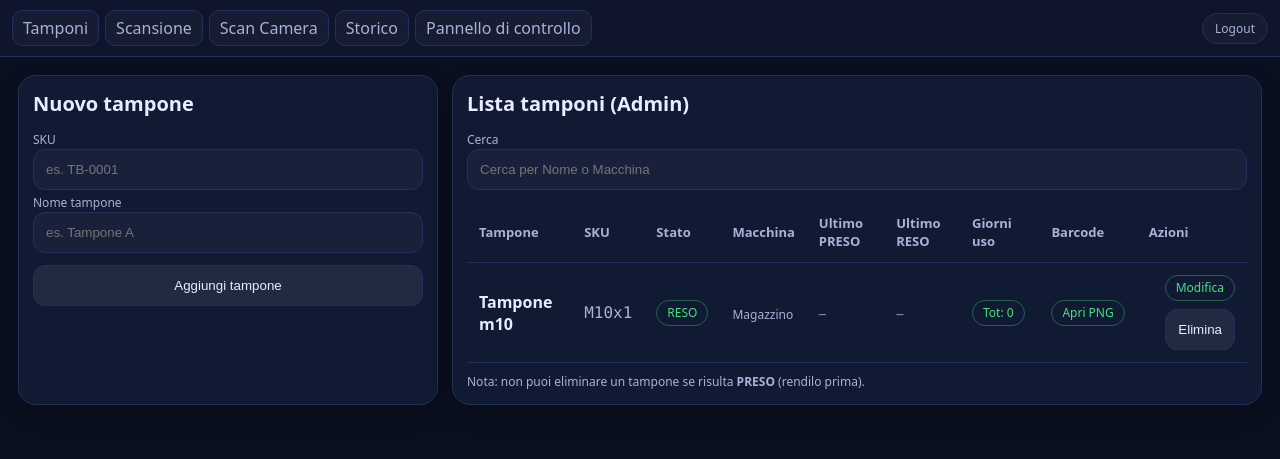
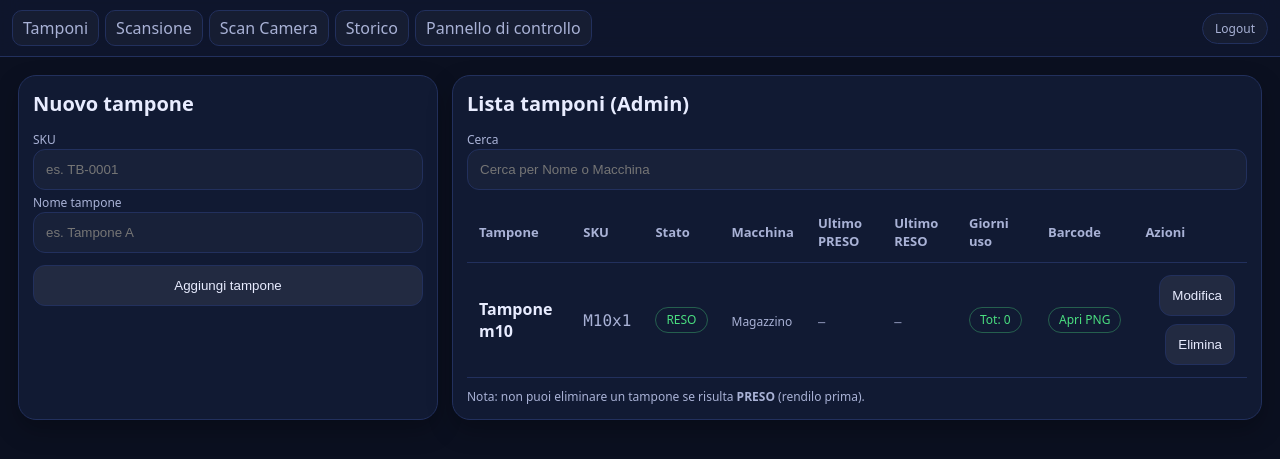
Before and after one commit to SamBLC92/tamponi_inventario, a Flask app: page /admin/swabs in a window 1280 px wide. Shown: the top 459 px of the page. Run offline with Flask 3, Linux system fonts and the light colour scheme; the visitor is signed in with stand-in values (Sample User, id 1); data comes from the database, SQL or seed files in the repository; data that the repository does not hold is empty.

Commit message:
Use button for swab edit action

```diff
--- a/templates/admin_swabs.html
+++ b/templates/admin_swabs.html
@@ -86,7 +86,9 @@
 
                 <td data-label="Azioni">
                   <div style="display:flex; gap:8px; flex-wrap:wrap; justify-content:flex-end;">
-                    <a href="{{ url_for('swab_edit', swab_id=r['id']) }}"><span class="pill ok">Modifica</span></a>
+                    <form method="get" action="{{ url_for('swab_edit', swab_id=r['id']) }}" style="margin:0;">
+                      <button type="submit">Modifica</button>
+                    </form>
 
                     <form method="post" action="{{ url_for('swab_delete', swab_id=r['id']) }}" style="margin:0;"
                           onsubmit="return confirm('Eliminare definitivamente questo tampone?');">
```
